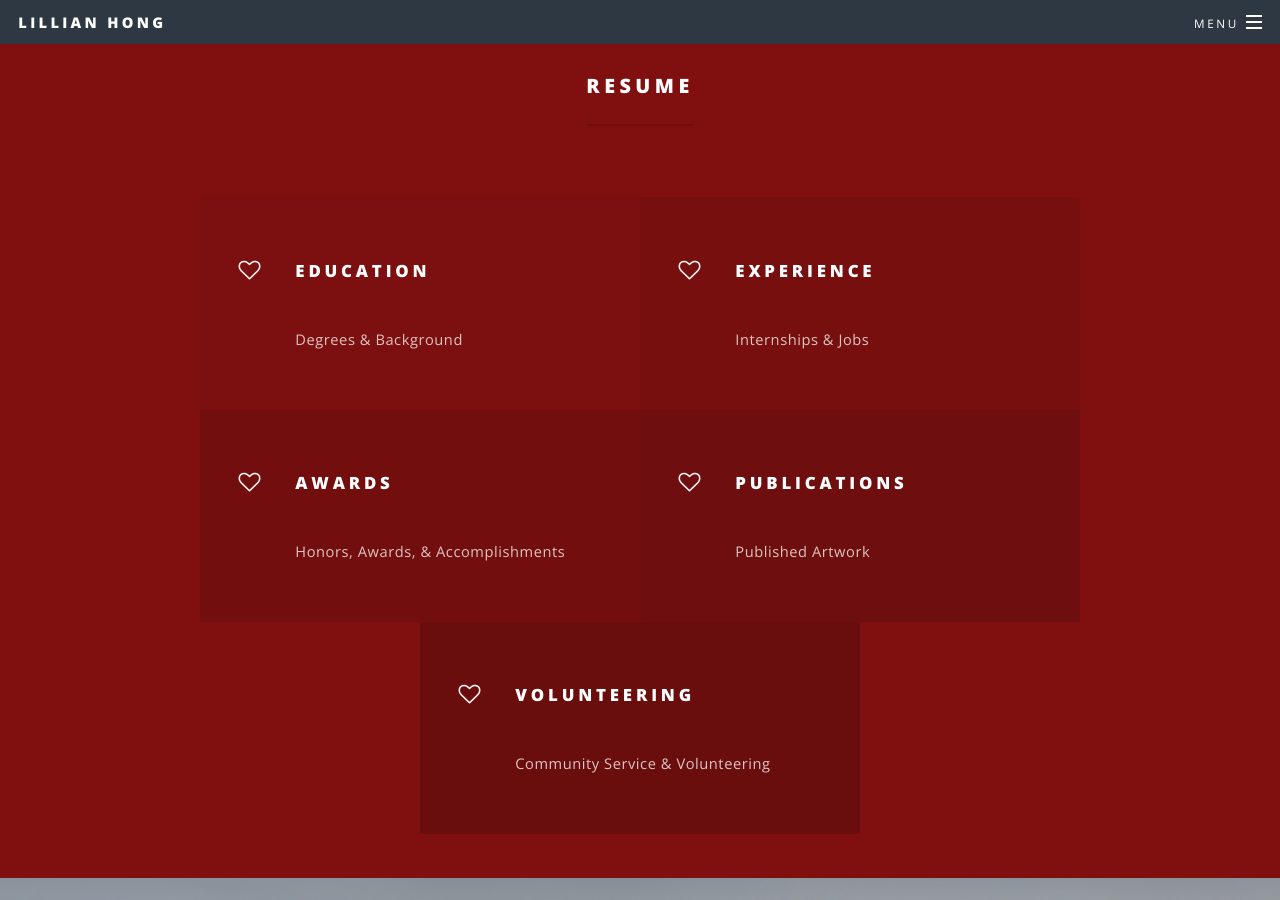
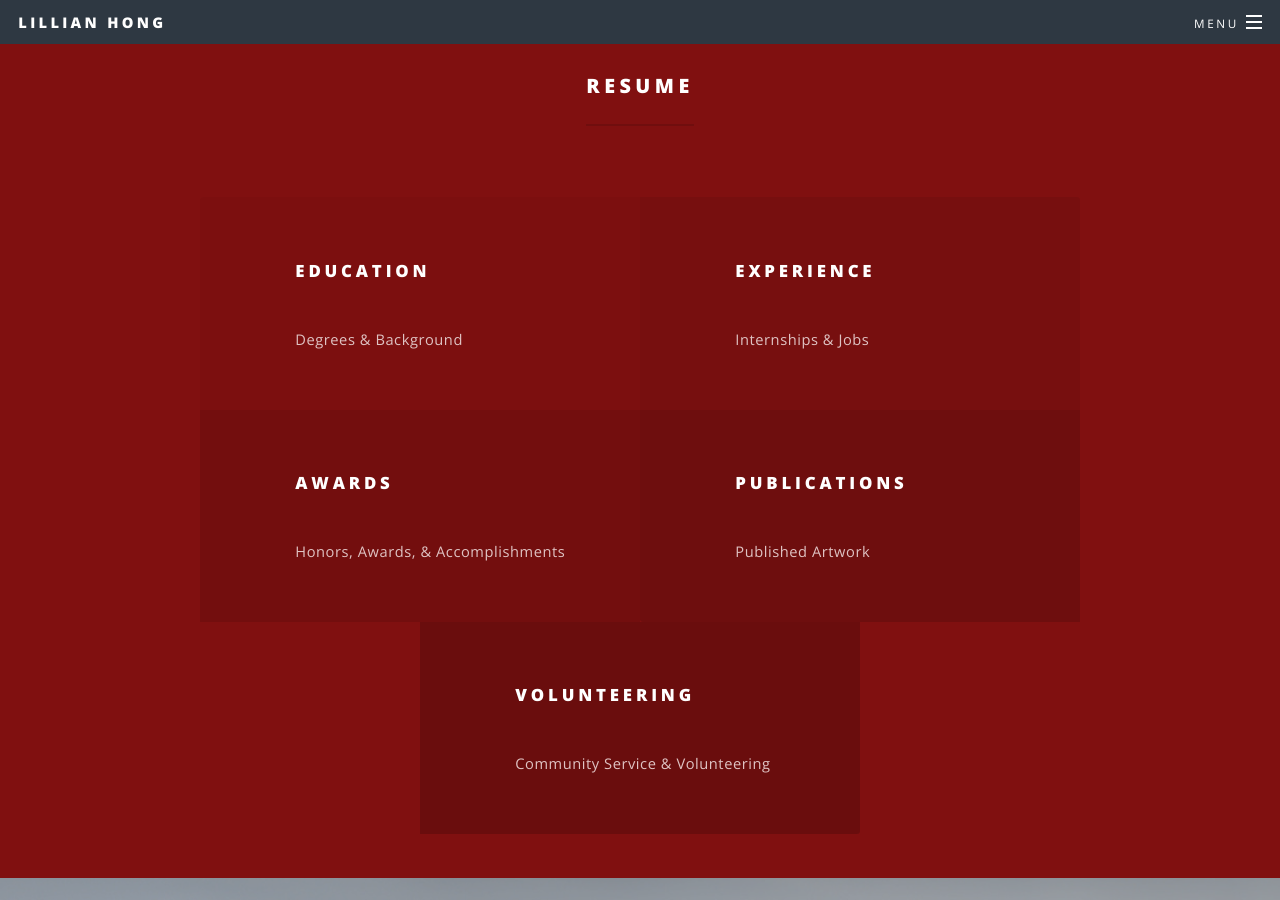
Before and after one commit to lillianhong/lillianhong.github.io, a Jekyll site: the page built from index.md, in a window 1280 px wide and 900 px high, scrolled down 1850 px. Built offline with Jekyll 4.4.1, drawn with Linux system fonts in a browser that asks for light colours.

Commit message:
landing icon test

```diff
--- a/_layouts/landing.html
+++ b/_layouts/landing.html
@@ -95,7 +95,7 @@
                 for my_post in site.posts %}{%
                   if my_post.tags contains 'featured' %}{%
                     assign i = i | plus:1 %}
-                <li class="icon fa-{% if my_post.icon %}{{ my_post.icon }}{% else %}heart-o{% endif %}"><!-- featured:{{ i }} -->
+                <li class="icon fa-{% if my_post.icon %}{{ my_post.icon }}{% else %}chevron-circle-right-o{% endif %}"><!-- featured:{{ i }} -->
                   <a href="{{ my_post.url | prepend:site.baseurl }}">
                   <div class="container">
                   <h3>{{ my_post.title }}</h3>
```
